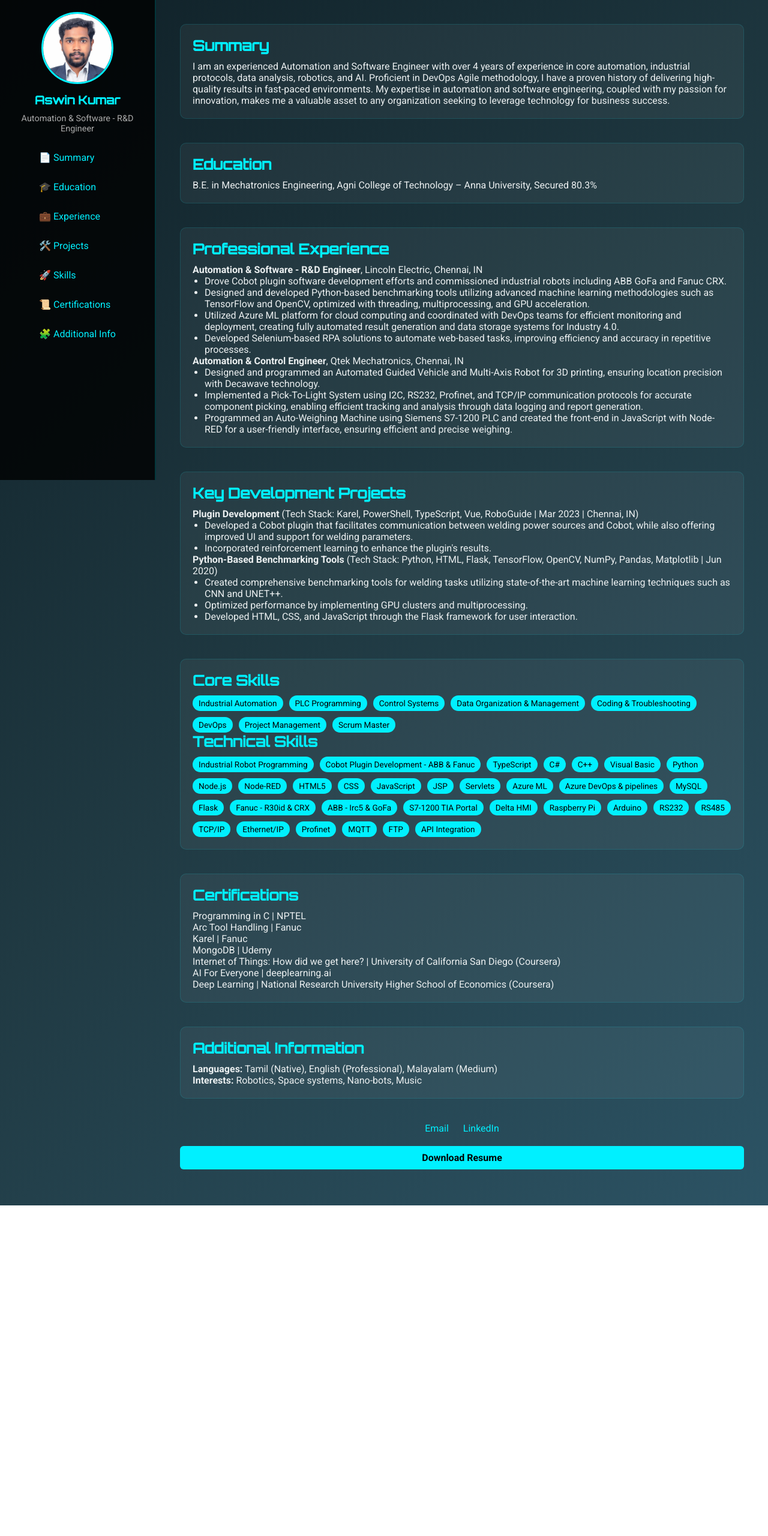
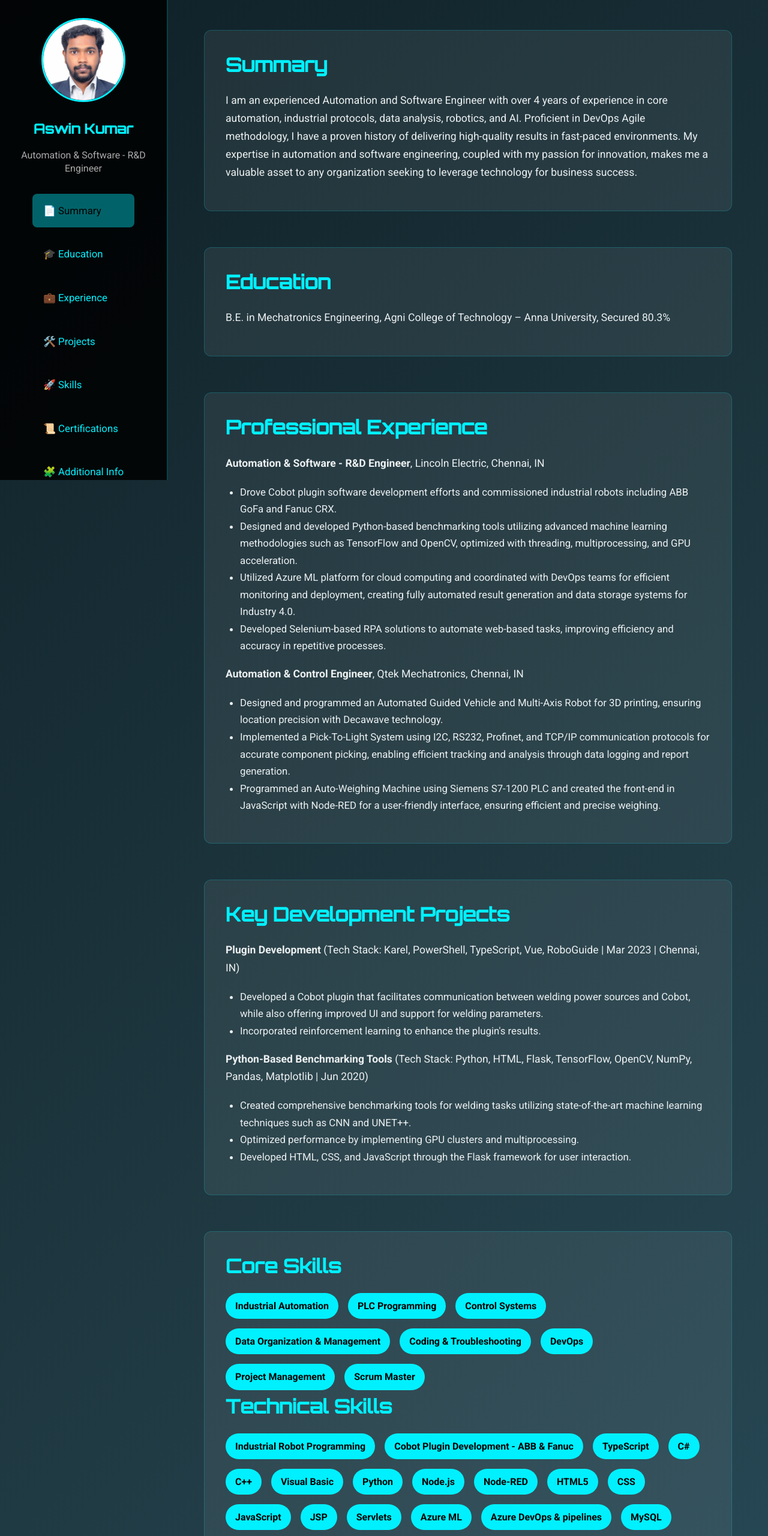
Before and after one commit to AswinKumar1807/AswinKumar-Resume, a plain HTML site: page index.html in a window 1280 px wide. Shown: the top 2560 px of the page at 60% size. Before the commit the page ends 2009 px from the top, so only its background shows below. Drawn offline with Linux system fonts and the light colour scheme.

Commit message:
Changed proper theme

```diff
--- a/index.html
+++ b/index.html
@@ -1,10 +1,12 @@
 <!DOCTYPE html>
 <html lang="en">
 <head>
-  <meta charset="UTF-8">
-  <meta name="viewport" content="width=device-width, initial-scale=1.0">
+  <meta charset="UTF-8" />
+  <meta name="viewport" content="width=device-width, initial-scale=1" />
   <title>Aswin Kumar - Portfolio</title>
-  <link href="https://fonts.googleapis.com/css2?family=Orbitron:wght@500&family=Roboto:wght@400;700&display=swap" rel="stylesheet">
+  <meta name="description" content="Portfolio of Aswin Kumar - Automation & Software R&D Engineer. Expert in industrial automation, robotics, and AI." />
+  <link href="https://fonts.googleapis.com/css2?family=Orbitron:wght@500&family=Roboto:wght@400;700&display=swap" rel="stylesheet" />
+  <link rel="icon" href="favicon.ico" type="image/x-icon" />
   <style>
     * {
       box-sizing: border-box;
@@ -17,143 +19,216 @@
       min-height: 100vh;
       background: linear-gradient(135deg, #0f2027, #203a43, #2c5364);
       color: #ecf0f1;
+      scroll-behavior: smooth;
+      line-height: 1.7;
     }
     .sidebar {
-      width: 260px;
-      background: rgba(0, 0, 0, 0.8);
-      padding: 20px;
+      width: 280px;
+      background: rgba(0, 0, 0, 0.85);
+      padding: 30px 25px;
       display: flex;
       flex-direction: column;
       align-items: center;
       position: fixed;
       height: 100vh;
       overflow-y: auto;
-      border-right: 2px solid #00f0ff33;
+      border-right: 2px solid #00f0ff44;
+      transition: background 0.3s;
     }
     .sidebar img {
-      width: 120px;
-      height: 120px;
+      width: 140px;
+      height: 140px;
       border-radius: 50%;
       border: 3px solid #00f0ff;
-      margin-bottom: 15px;
+      margin-bottom: 25px;
     }
     .sidebar h1 {
       font-family: 'Orbitron', sans-serif;
-      font-size: 1.2rem;
+      font-size: 1.4rem;
       color: #00f0ff;
-      margin-bottom: 10px;
+      margin-bottom: 15px;
       text-align: center;
     }
     .sidebar p {
       text-align: center;
-      font-size: 0.9rem;
+      font-size: 1rem;
       color: #aaa;
-      margin-bottom: 20px;
+      margin-bottom: 30px;
+      line-height: 1.4;
     }
     .menu a {
       display: block;
       text-decoration: none;
       color: #00f0ff;
-      padding: 10px;
-      border-radius: 6px;
-      margin-bottom: 10px;
-      transition: background 0.3s;
+      padding: 14px 18px;
+      border-radius: 8px;
+      margin-bottom: 16px;
+      font-size: 1.05rem;
+      transition: background 0.3s, color 0.3s;
     }
-    .menu a:hover {
-      background: #00f0ff33;
+    .menu a:hover,
+    .menu a.active {
+      background: #00f0ff66;
+      color: #000;
     }
     .content {
-      margin-left: 260px;
-      padding: 40px;
+      margin-left: 280px;
+      padding: 50px 60px;
       flex: 1;
       overflow-y: auto;
     }
     .section {
-      margin-bottom: 40px;
-      padding: 20px;
-      background: rgba(255, 255, 255, 0.05);
-      border-radius: 10px;
-      border: 1px solid #00f0ff22;
+      margin-bottom: 60px;
+      padding: 30px 35px;
+      background: rgba(255, 255, 255, 0.07);
+      border-radius: 12px;
+      border: 1px solid #00f0ff33;
     }
     h2 {
       font-family: 'Orbitron', sans-serif;
-      margin-bottom: 10px;
+      margin-bottom: 18px;
       color: #00f0ff;
+      font-size: 2rem;
+    }
+    p {
+      margin-bottom: 18px;
+      font-size: 1.1rem;
     }
     ul {
-      padding-left: 20px;
+      padding-left: 24px;
       list-style: disc;
+      margin-bottom: 18px;
+      font-size: 1.05rem;
     }
     .skills, .technical-skills {
       display: flex;
       flex-wrap: wrap;
-      gap: 10px;
-      margin-top: 10px;
+      gap: 16px;
+      margin-top: 15px;
     }
     .skill, .tech-skill {
       background: #00f0ff;
       color: #000;
-      padding: 5px 10px;
-      border-radius: 20px;
-      font-size: 0.85rem;
+      padding: 8px 16px;
+      border-radius: 24px;
+      font-size: 1rem;
+      font-weight: 600;
+      white-space: nowrap;
     }
     .contact-info {
-    margin-top: 20px;
-    text-align: center; /* Center the content inside */
+      margin-top: 40px;
+      text-align: center;
+      font-size: 1.1rem;
     }
-
     .contact-info a {
       display: inline-block;
-    margin: 0 10px; /* Add horizontal spacing */
+      margin: 0 18px;
       text-decoration: none;
       color: #00f0ff;
+      font-weight: 600;
+      transition: color 0.3s;
     }
-
+    .contact-info a:hover {
+      color: #00c4d6;
+    }
     .resume-btn {
-    display: block; /* Makes it take full width, so margin auto works */
-    margin: 20px auto; /* Center horizontally */
-    padding: 10px 20px;
+      display: block;
+      margin: 30px auto 60px;
+      padding: 14px 28px;
       background: #00f0ff;
       color: #000;
-    border-radius: 6px;
+      border-radius: 8px;
       text-decoration: none;
-    font-weight: bold;
+      font-weight: 700;
+      font-size: 1.1rem;
       transition: background 0.3s;
-    text-align: center;
+      width: fit-content;
     }
-
     .resume-btn:hover {
       background: #00c4d6;
+    }
+    /* Responsive Sidebar for smaller screens */
+    @media (max-width: 768px) {
+      body {
+        flex-direction: column;
+      }
+      .sidebar {
+        position: relative;
+        width: 100%;
+        height: auto;
+        border-right: none;
+        border-bottom: 2px solid #00f0ff44;
+        flex-direction: row;
+        overflow-x: auto;
+        padding: 15px 20px;
+        align-items: center;
+      }
+      .sidebar img {
+        width: 80px;
+        height: 80px;
+        margin-bottom: 0;
+        margin-right: 20px;
+      }
+      .sidebar h1, .sidebar p {
+        margin: 0 20px 0 0;
+        white-space: nowrap;
+        font-size: 1.1rem;
+      }
+      .menu {
+        display: flex;
+        flex-wrap: nowrap;
+        gap: 16px;
+        overflow-x: auto;
+        margin-left: auto;
+      }
+      .menu a {
+        display: inline-block;
+        margin: 0;
+        padding: 10px 14px;
+        white-space: nowrap;
+        font-size: 1rem;
+      }
+      .content {
+        margin-left: 0;
+        padding: 30px 25px;
+      }
+      .section {
+        margin-bottom: 40px;
+        padding: 20px 25px;
+      }
+      h2 {
+        font-size: 1.6rem;
+      }
     }
   </style>
 </head>
 <body>
   <div class="sidebar">
-    <img src="profile.jpg" alt="Profile Picture">
+    <img src="profile.jpg" alt="Photo of Aswin Kumar" />
     <div>
       <h1>Aswin Kumar</h1>
       <p>Automation & Software - R&D Engineer</p>
     </div>
-    <div class="menu">
-      <a href="#summary">📄 Summary</a>
+    <nav class="menu">
+      <a href="#summary" class="active">📄 Summary</a>
       <a href="#education">🎓 Education</a>
       <a href="#experience">💼 Experience</a>
       <a href="#projects">🛠️ Projects</a>
       <a href="#skills">🚀 Skills</a>
       <a href="#certifications">📜 Certifications</a>
       <a href="#additional-info">🧩 Additional Info</a>
+    </nav>
   </div>
-  </div>
-  <div class="content">
-    <div id="summary" class="section">
+  <main class="content">
+    <section id="summary" class="section">
       <h2>Summary</h2>
       <p>I am an experienced Automation and Software Engineer with over 4 years of experience in core automation, industrial protocols, data analysis, robotics, and AI. Proficient in DevOps Agile methodology, I have a proven history of delivering high-quality results in fast-paced environments. My expertise in automation and software engineering, coupled with my passion for innovation, makes me a valuable asset to any organization seeking to leverage technology for business success.</p>
-    </div>
-    <div id="education" class="section">
+    </section>
+    <section id="education" class="section">
       <h2>Education</h2>
       <p>B.E. in Mechatronics Engineering, Agni College of Technology – Anna University, Secured 80.3%</p>
-    </div>
-    <div id="experience" class="section">
+    </section>
+    <section id="experience" class="section">
       <h2>Professional Experience</h2>
       <p><strong>Automation & Software - R&D Engineer</strong>, Lincoln Electric, Chennai, IN</p>
       <ul>
@@ -168,8 +243,8 @@
         <li>Implemented a Pick-To-Light System using I2C, RS232, Profinet, and TCP/IP communication protocols for accurate component picking, enabling efficient tracking and analysis through data logging and report generation.</li>
         <li>Programmed an Auto-Weighing Machine using Siemens S7-1200 PLC and created the front-end in JavaScript with Node-RED for a user-friendly interface, ensuring efficient and precise weighing.</li>
       </ul>
-    </div>
-    <div id="projects" class="section">
+    </section>
+    <section id="projects" class="section">
       <h2>Key Development Projects</h2>
       <p><strong>Plugin Development</strong> (Tech Stack: Karel, PowerShell, TypeScript, Vue, RoboGuide | Mar 2023 | Chennai, IN)</p>
       <ul>
@@ -182,8 +257,8 @@
         <li>Optimized performance by implementing GPU clusters and multiprocessing.</li>
         <li>Developed HTML, CSS, and JavaScript through the Flask framework for user interaction.</li>
       </ul>
-    </div>
-    <div id="skills" class="section">
+    </section>
+    <section id="skills" class="section">
       <h2>Core Skills</h2>
       <div class="skills">
         <div class="skill">Industrial Automation</div>
@@ -230,8 +305,8 @@
         <div class="tech-skill">FTP</div>
         <div class="tech-skill">API Integration</div>
       </div>
-    </div>
-    <div id="certifications" class="section">
+    </section>
+    <section id="certifications" class="section">
       <h2>Certifications</h2>
       <p>Programming in C | NPTEL</p>
       <p>Arc Tool Handling | Fanuc</p>
@@ -240,17 +315,37 @@
       <p>Internet of Things: How did we get here? | University of California San Diego (Coursera)</p>
       <p>AI For Everyone | deeplearning.ai</p>
       <p>Deep Learning | National Research University Higher School of Economics (Coursera)</p>
-    </div>
-    <div id="additional-info" class="section">
+    </section>
+    <section id="additional-info" class="section">
       <h2>Additional Information</h2>
       <p><strong>Languages:</strong> Tamil (Native), English (Professional), Malayalam (Medium)</p>
       <p><strong>Interests:</strong> Robotics, Space systems, Nano-bots, Music</p>
-    </div>
+    </section>
     <div class="contact-info">
       <a href="mailto:aswinr1807@gmail.com">Email</a>
-      <a href="https://www.linkedin.com/in/aswin-kumar-robotic-engineer/" target="_blank">LinkedIn</a>
+      <a href="https://www.linkedin.com/in/aswin-kumar-robotic-engineer/" target="_blank" rel="noopener noreferrer">LinkedIn</a>
     </div>
     <a href="AswinResume.pdf" class="resume-btn" download>Download Resume</a>
-  </div>
+  </main>
+
+  <script>
+    // Highlight active menu link on scroll
+    const sections = document.querySelectorAll('section');
+    const menuLinks = document.querySelectorAll('.menu a');
+
+    function changeActiveLink() {
+      let index = sections.length;
+
+      while (--index && window.scrollY + 120 < sections[index].offsetTop) {}
+
+      menuLinks.forEach(link => link.classList.remove('active'));
+      if (menuLinks[index]) {
+        menuLinks[index].classList.add('active');
+      }
+    }
+
+    changeActiveLink();
+    window.addEventListener('scroll', changeActiveLink);
+  </script>
 </body>
 </html>
```
Lines whose indentation alone changed are shown as unchanged.
